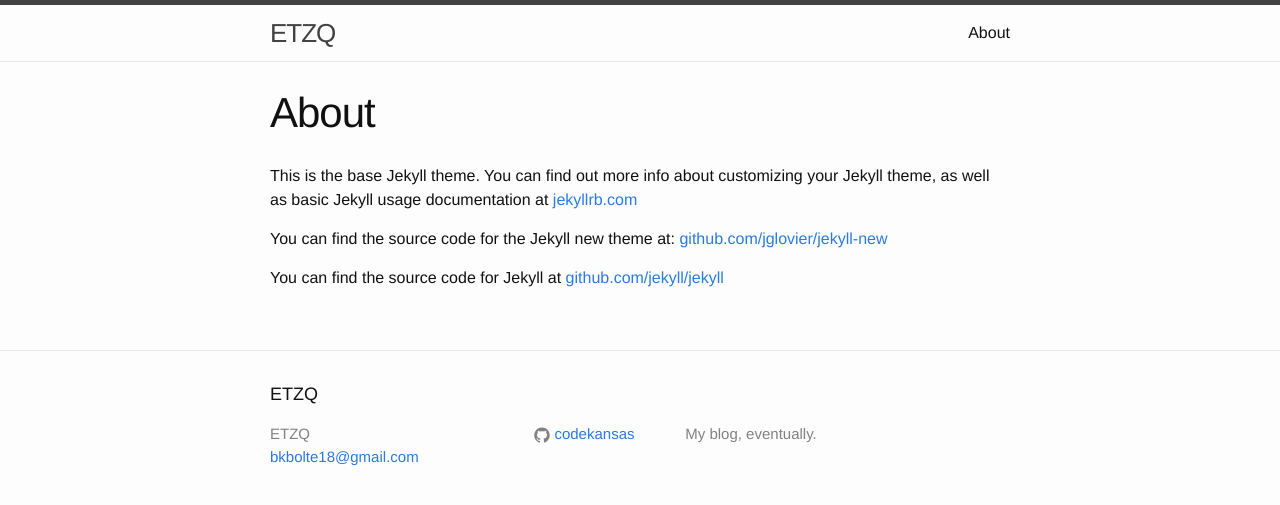
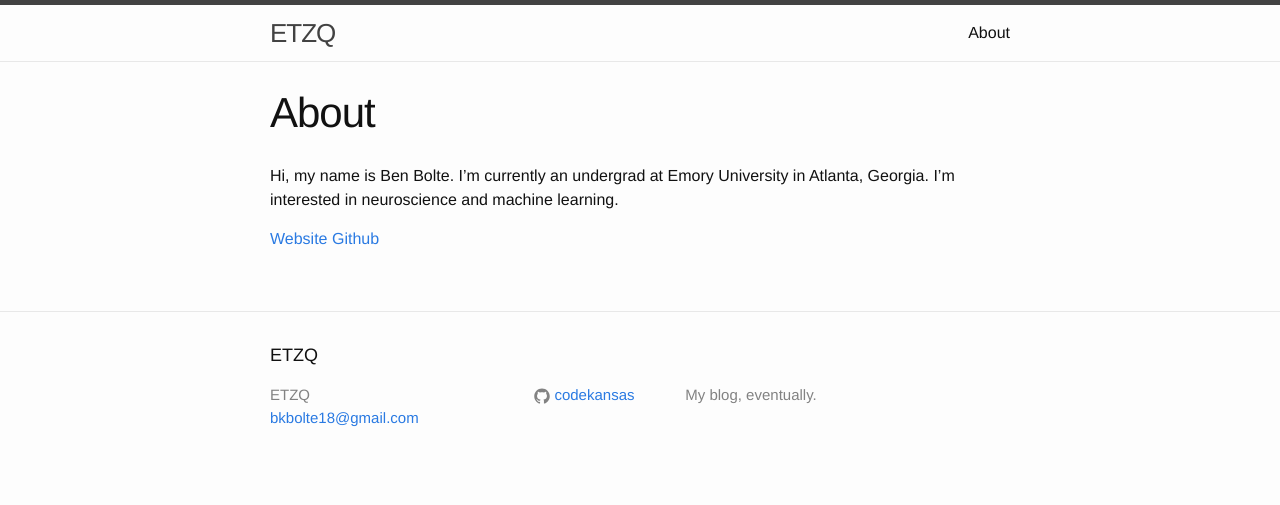
Before and after one commit to codekansas/codekansas.github.io, a Jekyll site: the page built from about.md, in a window 1280 px wide. Shown: the top 505 px of the page. Built offline with Jekyll 4.4.1, drawn with Linux system fonts in a browser that asks for light colours.

Commit message:
updated about

```diff
--- a/about.md
+++ b/about.md
@@ -4,8 +4,7 @@
 permalink: /about/
 ---
 
-This is the base Jekyll theme. You can find out more info about customizing your Jekyll theme, as well as basic Jekyll usage documentation at [jekyllrb.com](http://jekyllrb.com/)
+Hi, my name is Ben Bolte. I'm currently an undergrad at Emory University in Atlanta, Georgia. I'm interested in neuroscience and machine learning.
 
-You can find the source code for the Jekyll new theme at: [github.com/jglovier/jekyll-new](https://github.com/jglovier/jekyll-new)
-
-You can find the source code for Jekyll at [github.com/jekyll/jekyll](https://github.com/jekyll/jekyll)
+[Website](http://benjaminbolte.com)
+[Github](http://www.github.com/codekansas)
```
